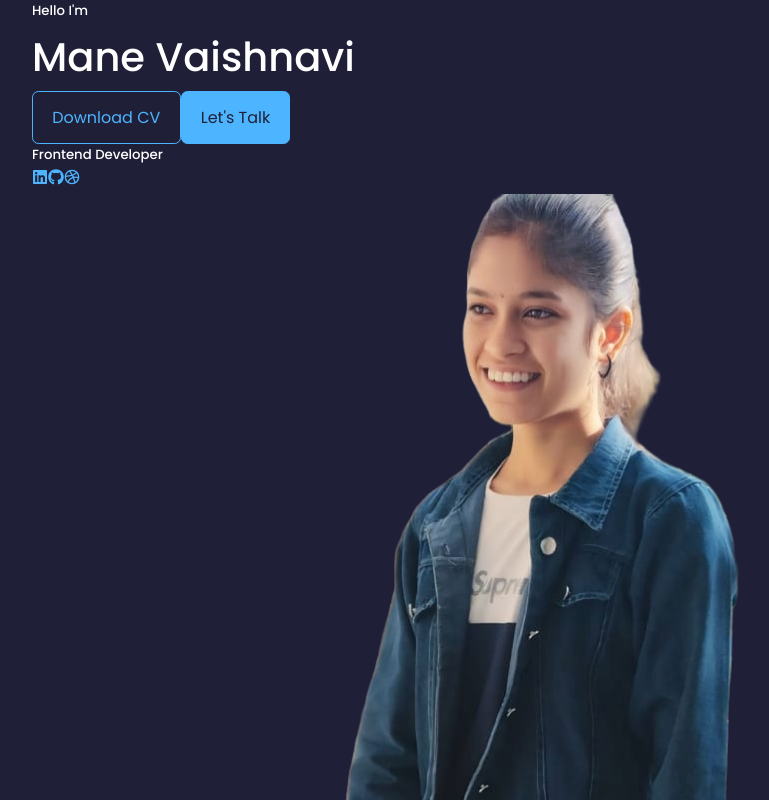
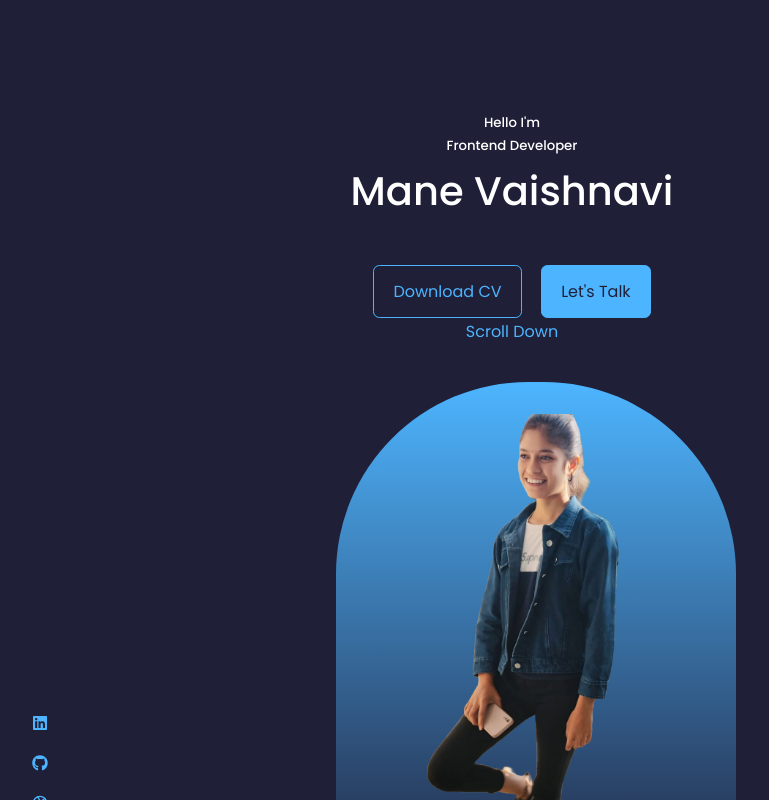
Before and after one commit to VaishnaviMane2929/Portfolioweb, a React (Create React App) app: page / in a window 1280 px wide. Shown: the top 800 px of the page, without its empty margins (128-897 px from the left). Built offline with nearby package versions, Linux system fonts and the light colour scheme; a web font is replaced by a local one.

Commit message:
header section completee

```diff
--- a/src/Componantes/header/Header.jsx
+++ b/src/Componantes/header/Header.jsx
@@ -7,11 +7,15 @@
 const Header = () => {
   return (
    <header>
+
     <div className="container header_container">
+
       <h5>Hello I'm</h5>
+      <h5 className='text-light'>Frontend Developer</h5>
+
       <h1>Mane Vaishnavi</h1>
       <CTA/>
-      <h5 className='text-light'>Frontend Developer</h5>
+      {/* <h5 className='text-light'>Frontend Developer</h5> */}
       {/* <Untitled/> */}
       <HeaderSocial/>
 
--- a/src/Componantes/header/header.css
+++ b/src/Componantes/header/header.css
@@ -0,0 +1,84 @@
+header {
+    height: 100vh;
+    padding-top: 7rem;
+    overflow: hidden;
+}
+.header_container{
+    text-align: center;
+    height: 100%;
+    position: relative;
+}
+/* ========CTA===================== */
+
+.cta {
+    margin-top: 2.5rem;
+    display: flex;
+    gap: 1.2rem;
+    justify-content: center;
+
+}
+
+/* ========header socials===================== */
+
+.header__socials {
+    display: flex;
+    flex-direction: column;
+    align-items: center;
+    gap: 0.8rem;
+    position: absolute;
+    left: 0;
+    bottom: 3rem;
+}
+.header__socials::after {
+    content: "";
+    width: 1px;
+    height: 2rem;
+    background: var(--color-primary);
+}
+
+/* ========Me===================== */
+
+.me {
+    background: linear-gradient(var(--color-primary),transparent);
+    width: 22rem;
+    height: 30rem;
+    position: absolute;
+    left: calc(50% - 11rem);
+    margin-top: 4rem;
+   border-radius: 12rem 12rem 0 0;
+   overflow: hidden;
+   padding: 2rem 1.5rem 1.5rem 1.5rem;
+
+}
+
+/* ========scroll down===================== */
+
+.scroll__down {
+    position: absolute;
+    right: -2.3rem;
+    bottom: 5rem;
+    transform: rotate(90deg);
+    font-weight: 300;
+    font-size: 0.9rem;
+
+}
+/* ============media queries(medium devices)========== */
+
+@media screen and (max-width:1024px) {
+    header {
+        height: 68vh;
+
+    }
+}
+/* ============media queries(small devices)========== */
+
+@media screen and (max-width:600px) {
+    header {
+        height: 100vh;
+
+    }
+    .header__socials,
+    .scroll__down {
+        display: none;
+    }
+}
```
Also changed, not shown: src/assets/myself23.png (added).
